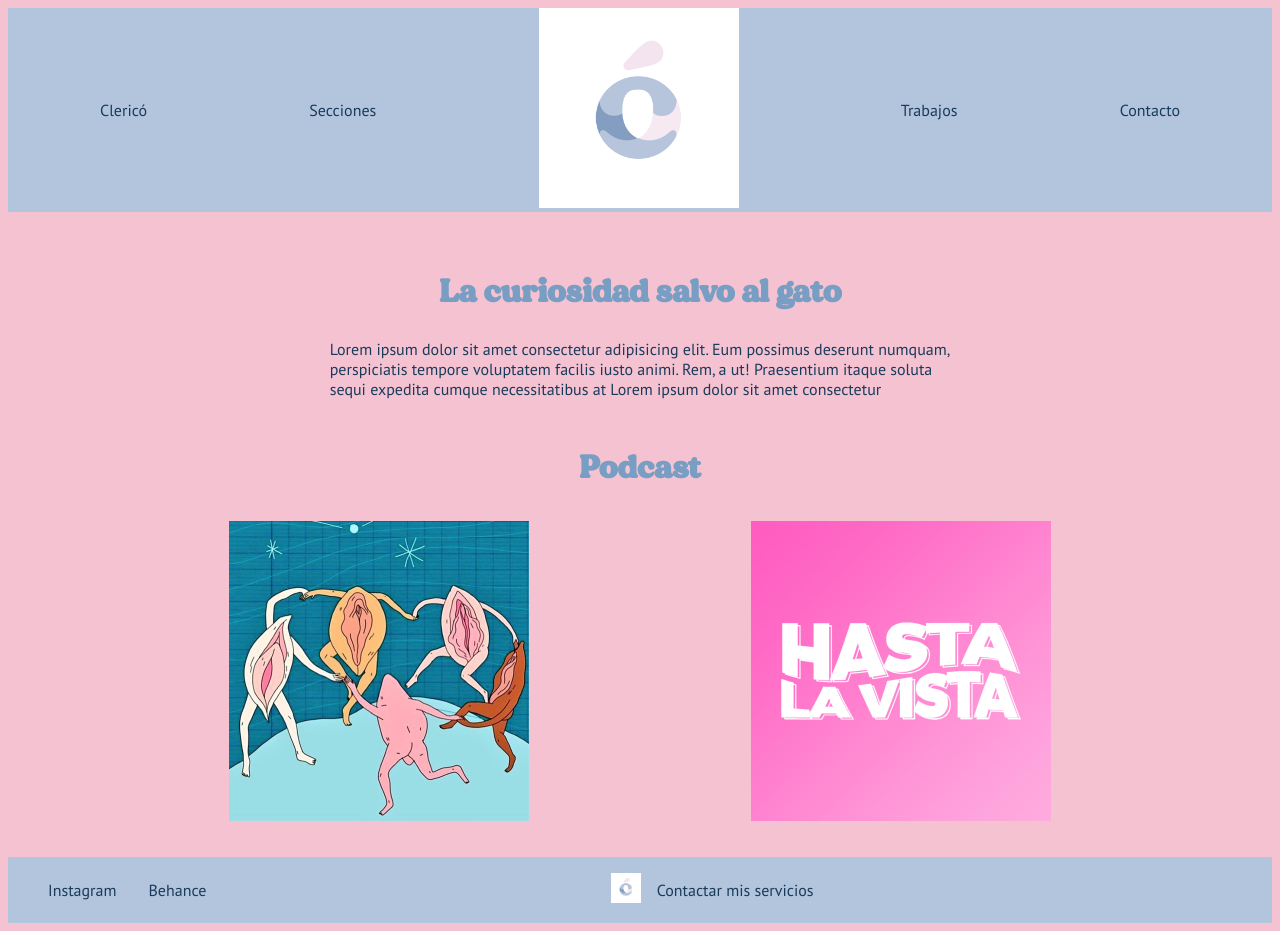
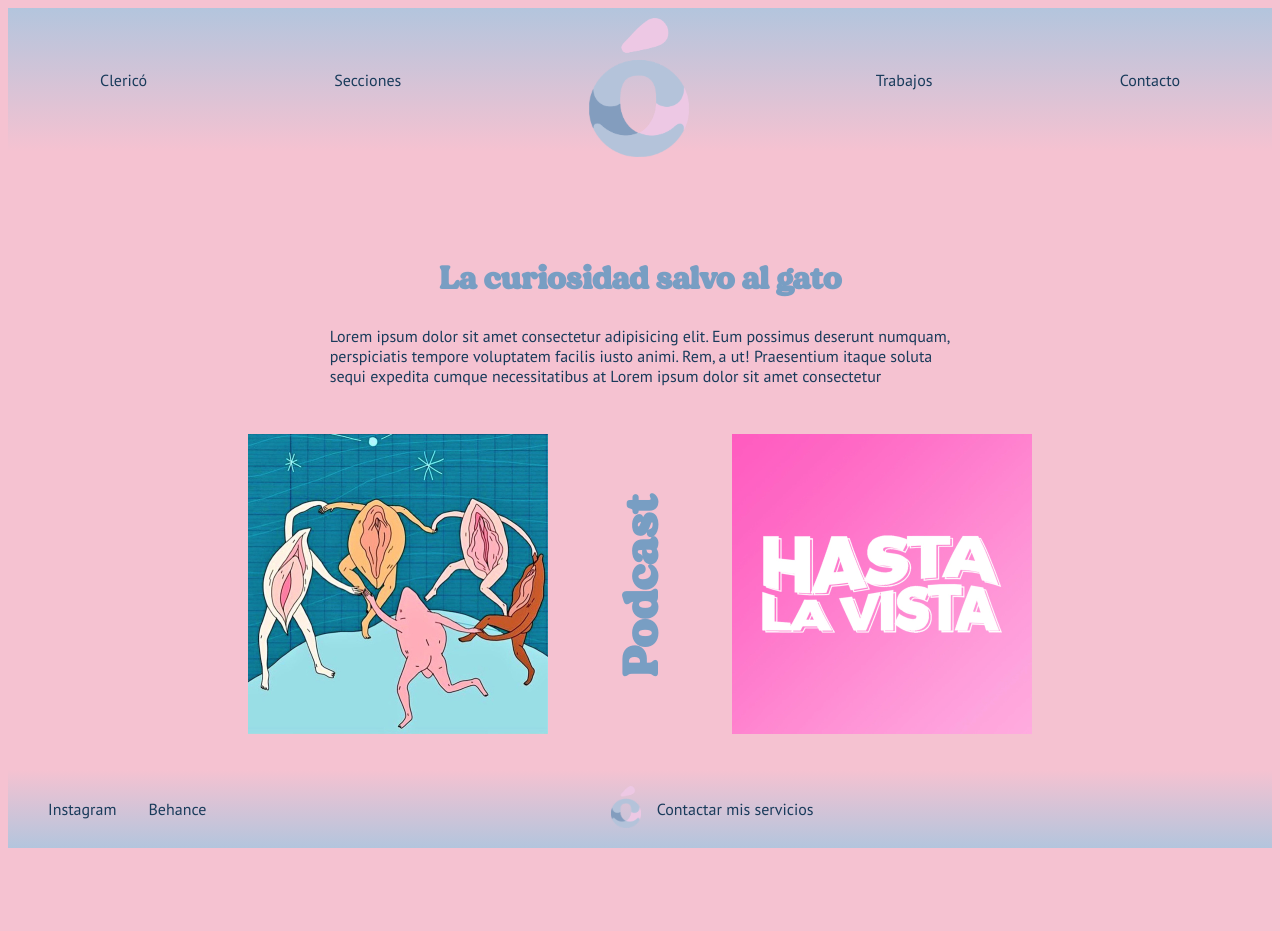
Before and after one commit to Almendra-Sanz/coderClerico, a plain HTML site: page assets/views/seccion-uno.html in a window 1280 px wide. After the commit the page ends 856 px from the top, so only its background shows below. Drawn offline with Linux system fonts and the light colour scheme.

Commit message:
se agregaron animaciones y transformaciones

```diff
--- a/assets/css/index.css
+++ b/assets/css/index.css
@@ -70,7 +70,7 @@ h2 {
 h3 {
     font-family: var(--font-one);
     color: var(--titlec);
-    font-size: 2em;
+    font-size: 3em;
 }
 
 /* HELPERS */
@@ -91,10 +91,20 @@ h3 {
 
 /* HEADER MENU*/
 
+#navegar {
+    background-image: linear-gradient(to bottom,#B3C5DD,#f5c2d1);
+    margin-bottom: 5rem;
+
+}
+
 header .logo {
     flex-basis: 30%;
-    width: 200px;
-    height: 200px;
+    width: 100px;
+    height: auto;
+}
+
+nav .pict {
+    transform: translate(0,10px);
 }
 
 li .menu__logo {
@@ -107,9 +117,6 @@ header .menu {
     justify-content: space-between;
 }
 
-nav {
-    background-color: var(--secondary);
-}
 
 .bar {
     display: flex;
@@ -169,15 +176,19 @@ h1 {
     color: #789EC3;
     font-size: 3em;
     margin: auto;
+}
 
-}
 
 /* FOOTER */
 
+#navego {
+    background-image: linear-gradient(to top,#B3C5DD,#f5c2d1);
+}
+
 footer {
-    background-color: var(--secondary);
     margin-top: 2em;
 }
+
 
 .fot {
     display: flex;
@@ -243,13 +254,25 @@ div .gatito {
     justify-content: center;
 }
 
+#pod {
+    grid-area: pod;
+    display: flex;
+    transform: rotate(270deg);
+    justify-content: center;
+    align-items: center;
+    animation-name: happy-pod;
+    animation-iteration-count: initial;
+    animation-timing-function: ease-in;
+    animation-duration: 2s;
+}
+
 .pic {
     grid-area: pic;
     display: flex;
     align-content: flex-start;
-    justify-content: space-evenly;
+    justify-content: center;
+    margin-top: 2rem;
 }
-
 /* TRABAJOS */
 .galeria {
     display: grid;
@@ -262,6 +285,7 @@ div .gatito {
 .works {
     background-color: beige;
     padding: auto;
+
 }
 
 /* CONTACTO */
@@ -348,8 +372,8 @@ div .gatito {
 
     header .logo {
         flex-basis: 30%;
-        max-width: 100px;
-        max-height: 100px;
+        max-width: 50px;
+        max-height: 50px;
     }
 
     .general-se {
@@ -393,4 +417,29 @@ div .gatito {
         font-family: var(--font-one);
         color: var(--linkcol);
     }
+
 }
+
+
+
+footer {
+    animation-duration: 5s;
+    animation-name: hello;
+    animation-iteration-count: initial;
+ }
+
+
+ @keyframes hello {
+    0% {
+      opacity: 0;
+    }
+    100% {
+      opacity: 1;
+    }
+ }
+
+ @keyframes happy-pod {
+  0% {font-size: 100%;}
+  50% { font-size: 25px;}
+  100% { font-size: 100%;}
+ }
--- a/assets/views/seccion-uno.html
+++ b/assets/views/seccion-uno.html
@@ -15,7 +15,7 @@
 </head>
 <body>
     <header>
-        <nav>
+        <nav id="navegar">
             <ul class="menu bar container">
                 <li class="menu__item"><a href="../../index.html" class="menu__link">Clericó</a></li>
                 <li class="menu__item"><a href="./secciones.html" class="menu__link">Secciones</a>
@@ -28,8 +28,8 @@
                                 random</a></li>
                     </ul>
                 </li>
-                <li><a href="../../index.html"><img src="../multimedia/clerico.jpg" alt="logo" width="200" height="200"
-                            class="logo"></a></li>
+                <li><a href="../../index.html"> <nav class="pict"><picture><img src="../multimedia/png.png" alt="logo" class="logo"></picture></nav>
+                </a></li>
                 <li class="menu__item"><a href="./trabajos.html" class="menu__link">Trabajos</a></li>
                 <li class="menu__item"><a href="./contacto.html" class="menu__link">Contacto</a></li>
             </ul>
@@ -44,13 +44,13 @@
                 sequi expedita cumque necessitatibus at Lorem ipsum dolor sit amet consectetur
             </p>
         </div>
-        <div class="pod">
-            <h3>Podcast</h3>
-        </div>
         <div class="pic">
             <div class="podcast conch row"><a href="https://open.spotify.com/show/78Ycp2RECumPsuyU19tWve"><img
                         src="../multimedia/Conchas.jpg" alt="Conchas bailando interpretan cuadro fovista" width="300"
                         height="300"></a></div>
+                        <div id="pod">
+                            <h3>Podcast</h3>
+                        </div>
             <div class="podcast di row"><a href="https://open.spotify.com/show/32YKHMA1vtHg6pbiJn0YGN"><img
                         src="../multimedia/nosvi.jpg" alt="Frase hasta la vista" width="300" height="300"></a></div>
         </div>
@@ -60,7 +60,7 @@
 
 
     <footer>
-        <div class="fot">
+          <div id="navego" class="fot">
             <ul class="fot-list">
                 <li class="red-list__item"><a href="https://www.instagram.com/estudio.clerico/"
                         class="red-list__link">Instagram</a></li>
@@ -68,7 +68,7 @@
                 </li>
             </ul>
             <ul class="fot-contact__list">
-                <li class="contact-list__item"><img src="../multimedia/clerico.jpg" alt="logo" width="30" height="30"
+                <li class="contact-list__item"><img src="../multimedia/png.png" alt="logo" width="30" height="auto"
                         class="contact-list__link"></li>
                 <li class="contact-list__item"><a href="./assets/views/contacto.html"
                         class="contact-list__link c">Contactar mis servicios</a></li>
```
Also changed, not shown: assets/views/contacto.html (+5 -5 lines), assets/views/secciones.html (+4 -4 lines), assets/views/trabajos.html (+6 -5 lines), index.html (+6 -6 lines), assets/multimedia/png.png (added).
